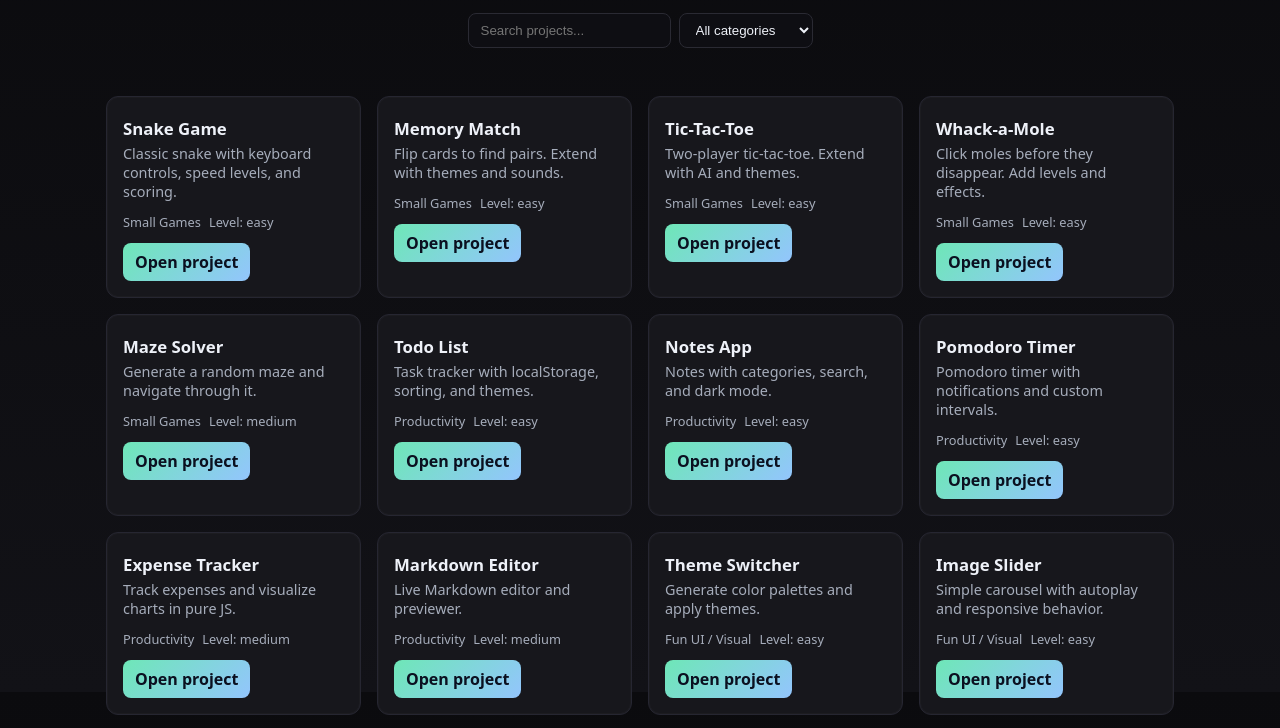
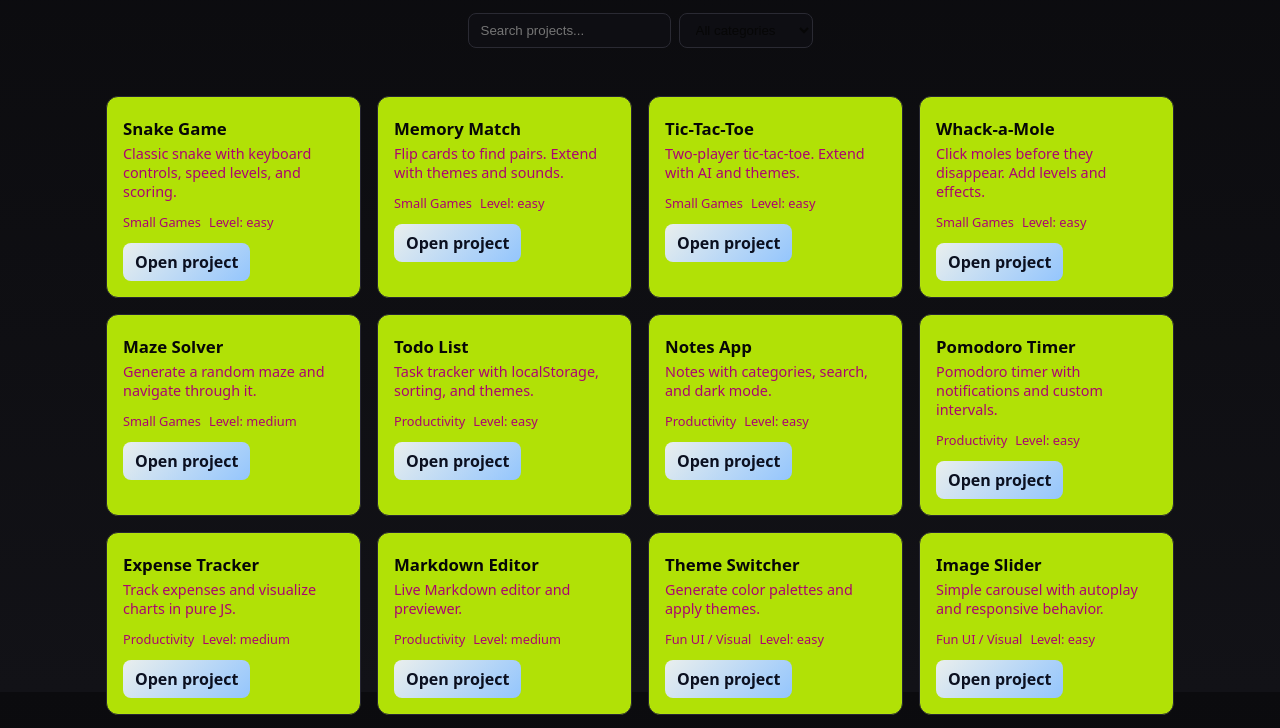
Before and after one commit to commitra/vanilla-verse, a website with bundled scripts: page index.html in a window 1280 px wide. Shown: the part 108-836 px from the top of the page. Built offline with nearby package versions, Linux system fonts and the light colour scheme.

Commit message:
Changed the contrast of the webpage

```diff
--- a/assets/styles.css
+++ b/assets/styles.css
@@ -1,9 +1,9 @@
 :root {
-    --bg: #0f0f12;
-    --card: #17171c;
-    --text: #eef1f8;
-    --muted: #a6adbb;
-    --accent: #6ee7b7;
+    --bg: #fcfcfd;
+    --card: #b1e106;
+    --text: #070707;
+    --muted: #ab0571;
+    --accent: #eaefed;
     --accent-2: #93c5fd
 }
 
```
